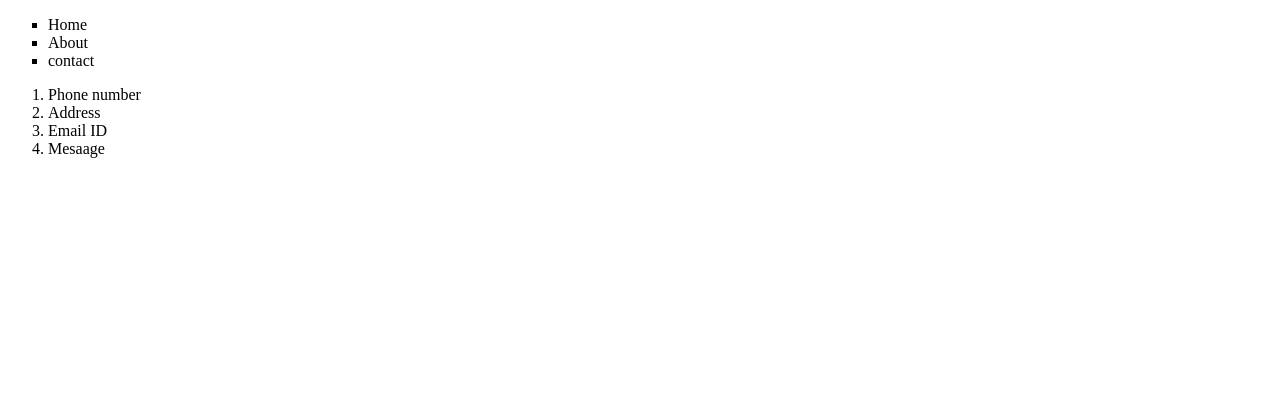
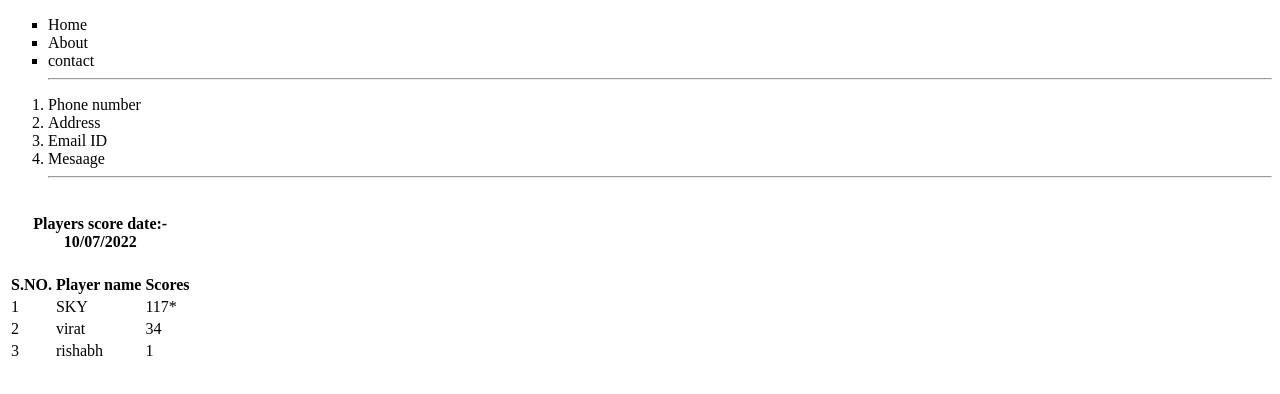
Before and after one commit to Ranjan4Kumar/tets1, a plain HTML site: page chapter4.html in a window 1280 px wide. Drawn offline with Linux system fonts and the light colour scheme.

Commit message:
new commit

```diff
--- a/chapter4.html
+++ b/chapter4.html
@@ -1,25 +1,59 @@
 <!DOCTYPE html>
 <html lang="en">
+
 <head>
     <meta charset="UTF-8">
     <meta http-equiv="X-UA-Compatible" content="IE=edge">
     <meta name="viewport" content="width=device-width, initial-scale=1.0">
     <title>HTML list</title>
 </head>
+
 <body>
-    <ul type = "square">
+    <ul type="square">
         <li>Home</li>
         <li>About</li>
         <li>contact</li>
+        <hr>
     </ul>
     <ol>
         <li>Phone number</li>
         <li>Address</li>
         <li>Email ID</li>
         <li>Mesaage</li>
+        <hr>
     </ol>
+    <div>
+        <table>
+            <thead>
+                <caption>
+                    <h4> Players score date:- 10/07/2022 </h4>
+                </caption>
+                <tr>
+                    <th>S.NO.</th>
+                    <th>Player name</th>
+                    <th>Scores</th>
+                </tr>
+            </thead>
+            <tr>
+                <td>1</td>
+                <td>SKY</td>
+                <td>117*</td>
+            </tr>
+            <tr>
+                <td>2</td>
+                <td>virat</td>
+                <td>34</td>
+            </tr>
+            <tr>
+                <td>3</td>
+                <td>rishabh</td>
+                <td>1</td>
+            </tr>
+        </table>
+    </div>
 
 
 
 </body>
+
 </html>
```
Also changed, not shown: form.html (added, +36 -0 lines).
